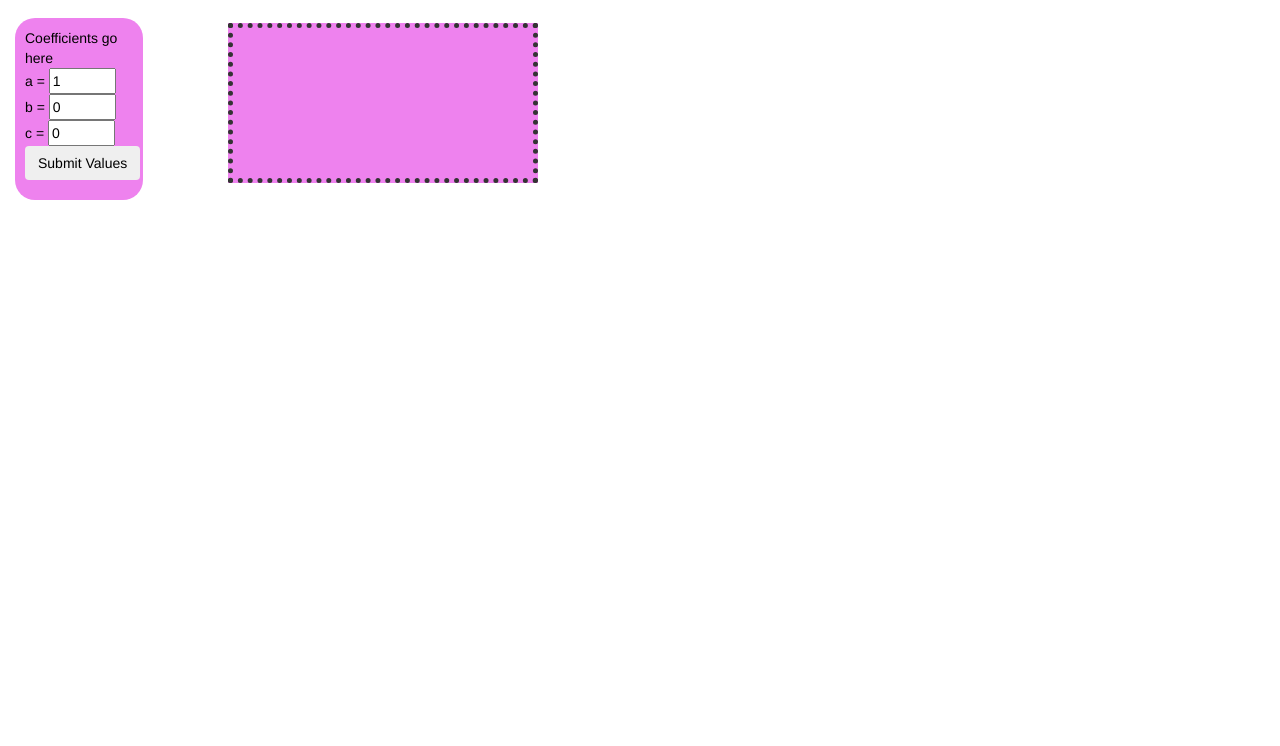
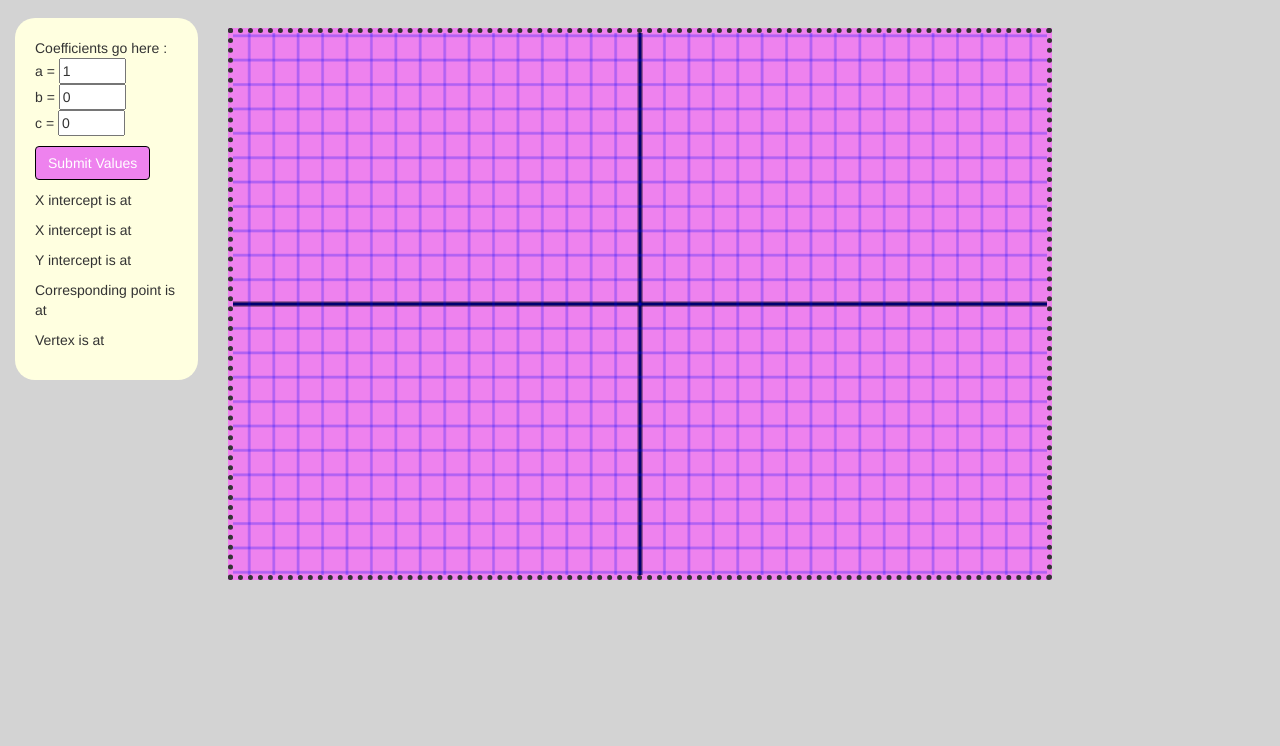
Before and after one commit to marleydougan/quadGrapher2018, a plain HTML site: page index.html in a window 1280 px wide. Shown: the part 54-800 px from the top of the page. Drawn offline with nearby package versions, Linux system fonts and the light colour scheme.

Commit message:
up to date

```diff
--- a/index.html
+++ b/index.html
@@ -6,9 +6,10 @@
   <title>Bootstrap Example</title>
   <meta charset="utf-8">
   <meta name="viewport" content="width=device-width, initial-scale=1">
-  <link rel="stylesheet" href="http://maxcdn.bootstrapcdn.com/bootstrap/3.3.5/css/bootstrap.min.css">
+  <link rel="stylesheet" href="https://maxcdn.bootstrapcdn.com/bootstrap/3.3.5/css/bootstrap.min.css">
   <script src="https://ajax.googleapis.com/ajax/libs/jquery/1.11.3/jquery.min.js"></script>
-  <script src="http://maxcdn.bootstrapcdn.com/bootstrap/3.3.5/js/bootstrap.min.js"></script>
+  <script src="https://maxcdn.bootstrapcdn.com/bootstrap/3.3.5/js/bootstrap.min.js"></script>
+  <script type="text/javascript" src="quadscripts.js"></script>
   <!-- styles to override bootstrap settings or add our own styles -->
   <style>
     /* Set gray background color and 100% height */
@@ -23,24 +24,39 @@
       }
       .row.content {height:auto;}
     }
+    body{
+      background-color: lightgrey;
+    }
     .coeff {
-      width: 70%;
-      background-color: violet;
-      padding: 10px;
+      width: 100%;
+      background-color: lightyellow;
+      padding: 20px;
       border-radius: 20px;
-      color: black
+    }
+     .myResults {
+      width: 100%;
+    }
+    .btn{
+      border-color:black;
+      border-width: 1.5px;
+      color:white;
+      background-color:violet;
+    }
+    #submitbutton{
+      margin-top: 10px;
     }
     canvas {
+      width: 100%;
       display: block;
       border-style: dotted;
       border-width: 5px;
       background-color: violet;
-      margin-top: 5px;
+      margin-top: 10px;
     }
   </style>
 
   </head>
-  <body>
+  <body onload="init()">
    <!--  Nav bar that is responsive (container-fluid with data-toggle at collapse) -->
    <nav class="navbar navbar-inverse">
     <div class="container-fluid">
@@ -50,12 +66,12 @@
           <span class="icon-bar"></span>
           <span class="icon-bar"></span>
         </button>
-        <a class="navbar-brand" href="#">Math Solutions</a>
+        <a class="navbar-brand" href="#">Tess' Solutions</a>
       </div>
       <div class="collapse navbar-collapse" id="myNavbar">
         <ul class="nav navbar-nav">
-          <li class="active"><a href="#">Linear Grapher</a></li>
-          <li><a href="#2">Quadratic Grapher</a></li>
+          <li class="active"><a href="#">Quadratic Grapher</a></li>
+          <li><a href="#2">Linear Grapher</a></li>
           <li><a href="#3">Cubic Grapher</a></li>
         </ul>
       </div>
@@ -67,13 +83,21 @@
     <div class="row content">
       <div class="col-sm-2 sidenav">
         <div class="coeff">
-          <p class="formInfo">Coefficients go here<br>
+          <p class="formInfo">Coefficients go here :<br>
 
-            a = <input size="5" type="text" id="linA" value="1"> <br>
+            a = <input size="5" type="text" id="quadA" value="1"> <br>
             b = <input size="5" type="text" id="linB" value="0"> <br>
             c = <input size="5" type="text" id="constant" value="0"> <br>
-            <button class="btn" onclick="">Submit Values</button>
+
+            <button class="btn" onclick="QF()" id="submitbutton">Submit Values</button>
           </p>
+          <div class="solutions">
+        <p id="solution1">X intercept is at</p>
+        <p id="solution2">X intercept is at</p>
+        <p id="y-int">Y intercept is at</p>
+        <p id="corres.point">Corresponding point is at</p>
+        <p id="vertex">Vertex is at</p>
+      </div>
         </div>
       </div>
       <div class="col-sm-8 text-left">
--- /dev/null
+++ b/quadscripts.js
@@ -0,0 +1,105 @@
+//Javascript for drawing and calculating quadratics 2017
+var a, b, c, context, w, h, k=18;
+
+function init() {
+  canvas= document.getElementById("mycanvas");
+  context = canvas.getContext("2d");
+  w = canvas.width = 600;
+  h = canvas.height = 400;
+  console.log('canvas is loaded into context',w);
+  graphpaper();
+
+}  // close init
+
+function QF() {
+  // getting values to do quadratic formula
+  a = $("#quadA").val();
+  b = $("#linB").val();
+  c = $("#constant").val();
+  x1=(-b+Math.sqrt(b**2-4*a*c))/(2*a)
+  x1=Math.round(x1 * 10000) / 10000;
+  x2=(-b-Math.sqrt(b**2-4*a*c))/(2*a)
+  x2=Math.round(x2 * 10000) / 10000;
+  $("#solution1").text("X intercept is at "+x1);
+  $("#solution2").text("X intercept is at "+x2);
+  console.log(a,b,c);
+  results();
+  graphQuad();
+}  // close QF
+
+function results() {
+  // finding vertext and displaying symline and yint results
+  vX = -(b*1)/(2*a);
+  vY = a*Math.pow(vX,2)+b*vX+c*1;
+  $("#vertex").text("Vertex is at (" + vX+","+vY+")");
+  $("#y-int").text("Y intercept is at (0,"+ c+")");
+
+  //$("#corres.point").text("Corresponding point is at ("+vX*2)")";
+
+}  // close results()
+function graphpaper() {
+  // the x and y axis drawn
+context.beginPath();
+context.lineWidth=3;
+context.moveTo(w/2, 0);
+context.lineTo(w/2, h);
+context.stroke();
+context.beginPath();
+context.moveTo(0, h/2);
+context.lineTo(w, h/2);
+context.stroke();
+
+  // thin line with a 50% opacity using rgba()
+  context.lineWidth=1;
+  context.strokeStyle="rgba(0,0,255,.5)";
+
+  //using the direct variation constant, k
+  //  here are the vertical and horizontal lines
+
+  for (i=0; i<h/(2*k); i++) {
+    context.beginPath();
+    context.moveTo( 0, h/2-i*k );
+    context.lineTo( w, h/2-i*k );
+    context.stroke();
+
+    context.beginPath();
+    context.moveTo( 0, h/2+i*k );
+    context.lineTo( w, h/2+i*k );
+    context.stroke()
+
+  }
+    // thin line with a 50% opacity using rgba()
+  context.lineWidth=1;
+  context.strokeStyle="rgba(0,0,255,.5)";
+
+  //using the direct variation constant, k
+  //  here are the vertical and horizontal lines
+
+  for (i=0; i<w/(2*k); i++) {
+    context.beginPath();
+    context.moveTo(  w/2-i*k,0 );
+    context.lineTo( w/2-i*k, w );
+    context.stroke();
+    context.beginPath();
+    context.moveTo(  w/2+i*k,0 );
+    context.lineTo( w/2+i*k, w );
+    context.stroke();
+
+  }
+}
+
+function graphQuad () {
+  for (var i = 0; i < w; i++) {
+    x = (w/2-i)/k;
+    y = c*1+b*x+a*Math.pow(x,2);
+    nx = (w/2-(i+1))/k;
+    ny =  c*1+b*nx+a*Math.pow(nx,2);
+    console.log(x,y,nx,ny);
+    context.beginPath();
+    context.lineWidth = 2;
+    context.strokeStyle = "Red";
+    context.moveTo(w/2+x*k, h/2-y*k);
+    context.lineTo(w/2+nx*k,h/2-ny*k);
+    context.stroke();
+  }
+}
```
